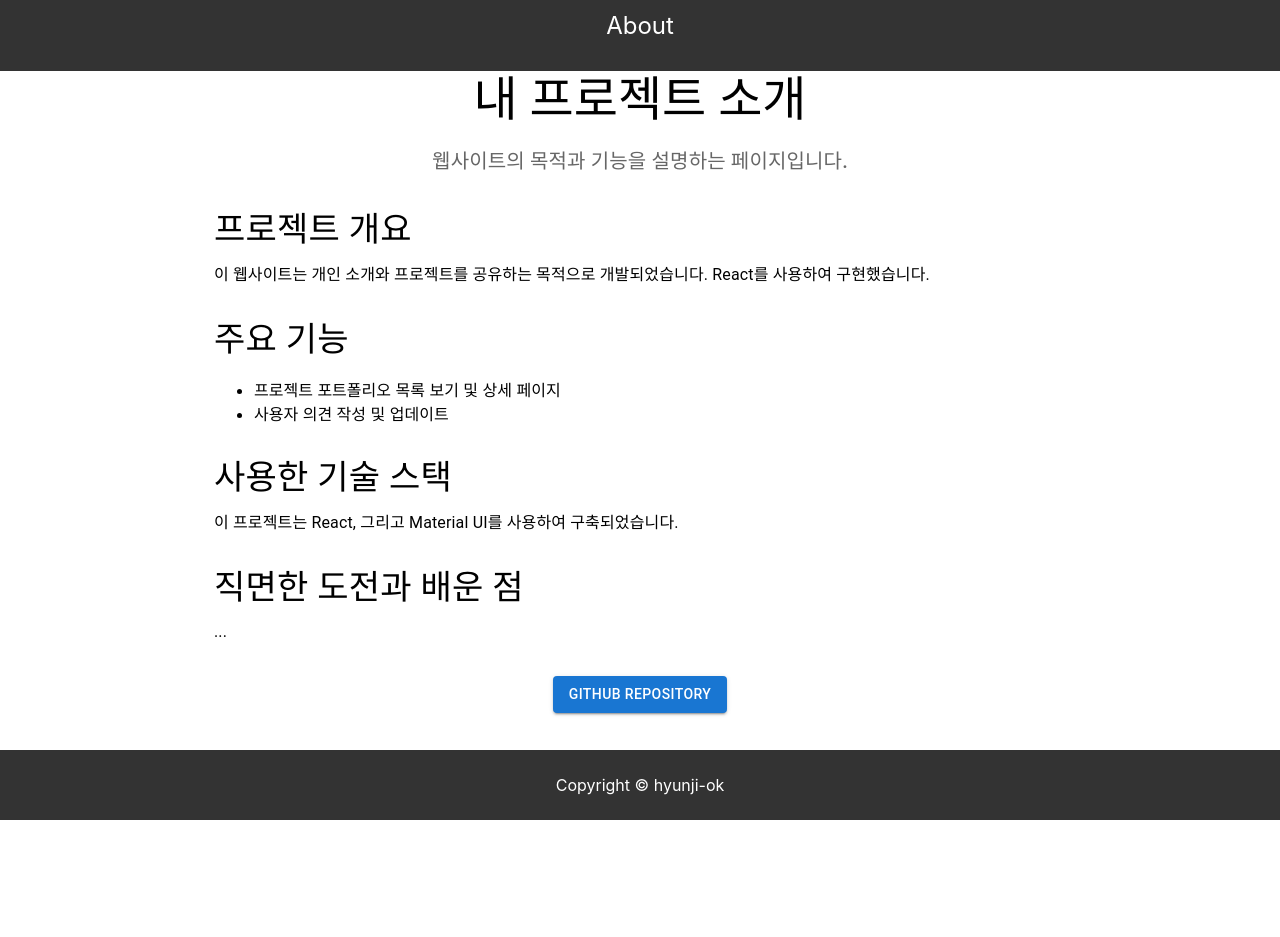
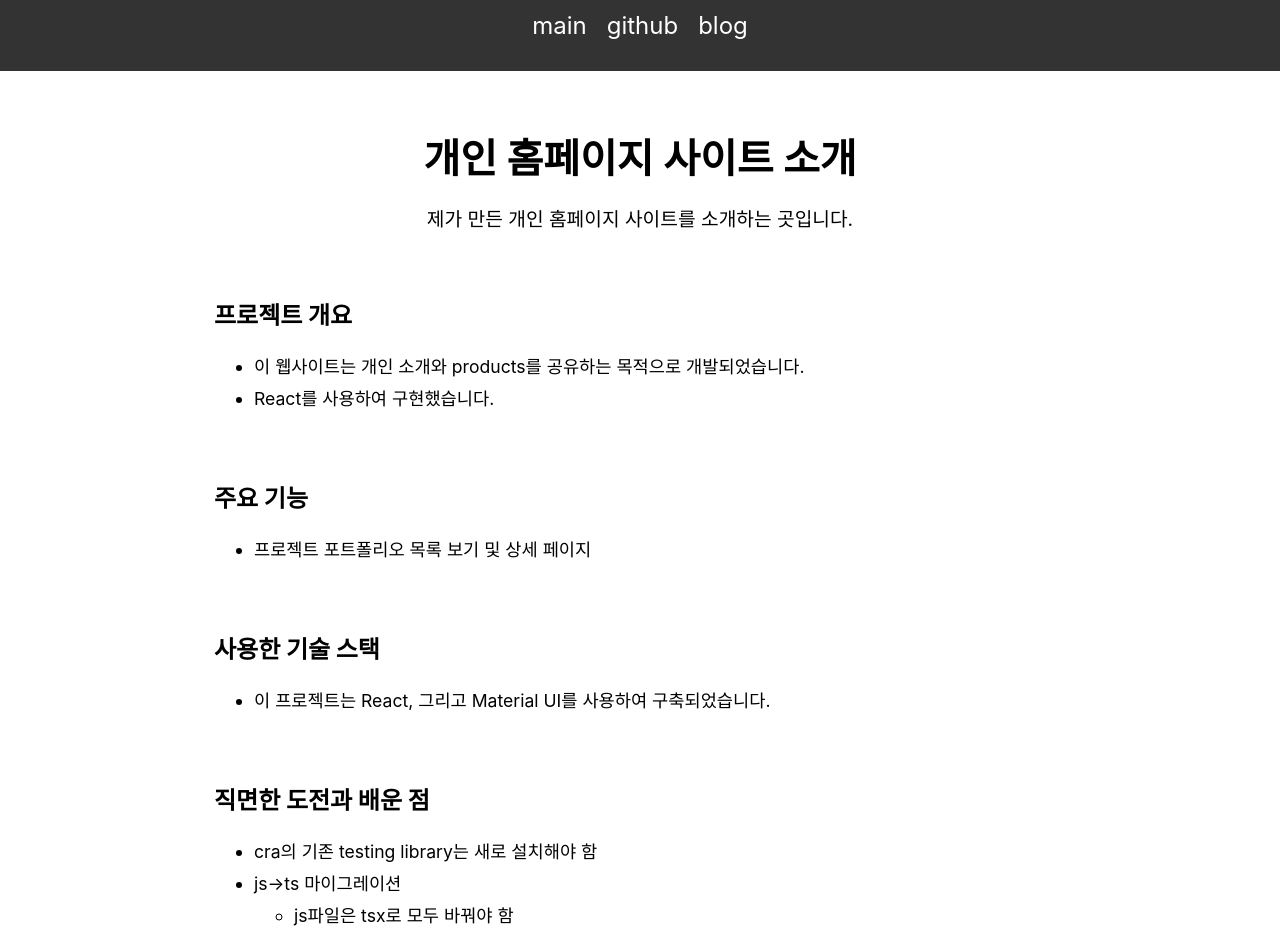
Before and after one commit to hyunji-ok/home, a React (Create React App) app: page /home/products/1 in a window 1280 px wide. Shown: the part 20-957 px from the top of the page. Before the commit the page ends 840 px from the top, so only its background shows below. Built offline with nearby package versions, Linux system fonts and the light colour scheme.

Commit message:
feat: 메인 페이지 및 personalhomapage 페이지 수정

```diff
--- a/src/App.tsx
+++ b/src/App.tsx
@@ -8,6 +8,7 @@ import About from 'components/main/About';
 import Carriers from 'components/main/Carriers';
 import Products from 'components/main/Products';
 import Skills from 'components/main/Skills';
+import { Link } from 'react-router-dom';
 // import Contact from './components/Contact';
 
 const sections = [
@@ -24,9 +25,15 @@ function App() {
       <header css={headerStyle}>
         <nav>
           <ul>
-            {sections.map(({ id, component }) => (
-              <li key={id}><a href={`#${id}`}>{id.charAt(0).toUpperCase() + id.slice(1)}</a></li>
-            ))}
+            <li>
+              <Link to="/home">main</Link>
+            </li>
+            <li>
+              <Link to="https://github.com/hyunji-ok" target='_blank'>github</Link>
+            </li>
+            <li>
+              <Link to="https://blog.naver.com/hyunjiok10" target='_blank'>blog</Link>
+            </li>
           </ul>
         </nav>
       </header>
--- a/src/routes/products/PersonalHomepage.tsx
+++ b/src/routes/products/PersonalHomepage.tsx
@@ -1,14 +1,9 @@
 /** @jsxImportSource @emotion/react */
 import { css } from '@emotion/react';
 import React from 'react';
-// import Home from 'components/main/Home';
-import About from 'components/main/About';
-import { Container, Typography, Box, Button } from '@mui/material';
+import { Container, Box, Button } from '@mui/material';
+import { Link } from 'react-router-dom';
 
-
-const sections = [
-    { id: 'about', component: About }
-];
 
 function PersonalHomepage() {
   return (
@@ -16,9 +11,15 @@ function PersonalHomepage() {
       <header css={headerStyle}>
         <nav>
           <ul>
-            {sections.map(({ id, component }) => (
-              <li key={id}><a href={`#${id}`}>{id.charAt(0).toUpperCase() + id.slice(1)}</a></li>
-            ))}
+            <li>
+              <Link to="/home">main</Link>
+            </li>
+            <li>
+              <Link to="https://github.com/hyunji-ok" target='_blank'>github</Link>
+            </li>
+            <li>
+              <Link to="https://blog.naver.com/hyunjiok10" target='_blank'>blog</Link>
+            </li>
           </ul>
         </nav>
       </header>
@@ -26,63 +27,79 @@ function PersonalHomepage() {
       <main css={mainStyle}>
         <Container maxWidth="md">
           {/* 소개 */}
-          <Box my={4} textAlign="center">
-            <Typography variant="h3" component="h1" gutterBottom>
-              내 프로젝트 소개
-            </Typography>
-            <Typography variant="h6" color="textSecondary">
-              웹사이트의 목적과 기능을 설명하는 페이지입니다.
-            </Typography>
+          <Box sx={{padding: '60px 0 0'}} textAlign="center">
+            <h1>
+              개인 홈페이지 사이트 소개
+            </h1>
+            <p>
+              제가 만든 개인 홈페이지 사이트를 소개하는 곳입니다.
+            </p>
           </Box>
 
           {/* Project Overview */}
-          <Box my={4}>
-            <Typography variant="h4" component="h2" gutterBottom>
+          <Box my={8}>
+            <h2>
               프로젝트 개요
-            </Typography>
-            <Typography>
-              이 웹사이트는 개인 소개와 프로젝트를 공유하는 목적으로 개발되었습니다.
-              React를 사용하여 구현했습니다.
-            </Typography>
+            </h2>
+            <ul>
+              <li>이 웹사이트는 개인 소개와 products를 공유하는 목적으로 개발되었습니다.</li>
+              <li>React를 사용하여 구현했습니다.</li>
+            </ul>
           </Box>
 
           {/* Features */}
-          <Box my={4}>
-            <Typography variant="h4" component="h2" gutterBottom>
+          <Box my={8}>
+            <h2>
               주요 기능
-            </Typography>
+            </h2>
             <ul>
               <li>프로젝트 포트폴리오 목록 보기 및 상세 페이지</li>
-              <li>사용자 의견 작성 및 업데이트</li>
             </ul>
           </Box>
 
           {/* Technologies */}
-          <Box my={4}>
-            <Typography variant="h4" component="h2" gutterBottom>
+          <Box my={8}>
+            <h2>
               사용한 기술 스택
-            </Typography>
-            <Typography>
-              이 프로젝트는 React, 그리고 Material UI를 사용하여 구축되었습니다.
-            </Typography>
+            </h2>
+            <ul>
+              <li>이 프로젝트는 React, 그리고 Material UI를 사용하여 구축되었습니다.</li>
+            </ul>
           </Box>
 
           {/* Challenges */}
-          <Box my={4}>
-            <Typography variant="h4" component="h2" gutterBottom>
+          <Box my={8}>
+            <h2>
               직면한 도전과 배운 점
-            </Typography>
-            <Typography>
-              ...
-            </Typography>
+            </h2>
+            <ul>
+              <li>cra의 기존 testing library는 새로 설치해야 함</li>
+              <li>
+                {`js->ts 마이그레이션`}
+                <ul>
+                  <li>js파일은 tsx로 모두 바꿔야 함</li>
+                  <li>타입스크립트 버전을 맞춰줘야 함. 이 product 기준으로는 v4로 바꿔야 했음</li>
+                </ul>
+              </li>
+              <li>normailize는 내장된 기능이 있음</li>
+              <ul>
+                <li>app.css에 @import-normalize 추가함</li>
+              </ul>
+
+
+            </ul>
           </Box>
 
           {/* 외부링크 */}
-          <Box my={4} textAlign="center">
-            <Button variant="contained" color="primary" href="https://github.com/yourusername/yourproject" target="_blank">
-              GitHub Repository
+          <Box my={8}>
+            <h2>
+              바로 가기
+            </h2>
+            <Button variant="contained" color="primary" href="https://hyunji-ok.github.io/home/" target="_blank">
+              web
             </Button>
           </Box>
+
         </Container>
       </main>
 
@@ -125,9 +142,26 @@ const mainStyle = css`
   max-width: var(--max-width);
   margin: auto;
   padding-top: 60px; // 고정 헤더를 위한 여백 추가
-  height: 85vh;
+  /* height: 85vh; */
 
+  Box {
+    padding: 60px 0 0;
+  }
 
+  h1 {
+    font-size: 2.5rem;
+    margin-bottom: 1rem;
+  }
+
+  p {
+    font-size: 1.2rem;
+    margin-bottom: 2rem;
+  }
+
+  li {
+    font-size: 1.1rem;
+    line-height: 2.0rem;
+  }
 `;
 
 const footerStyle = css`
```
